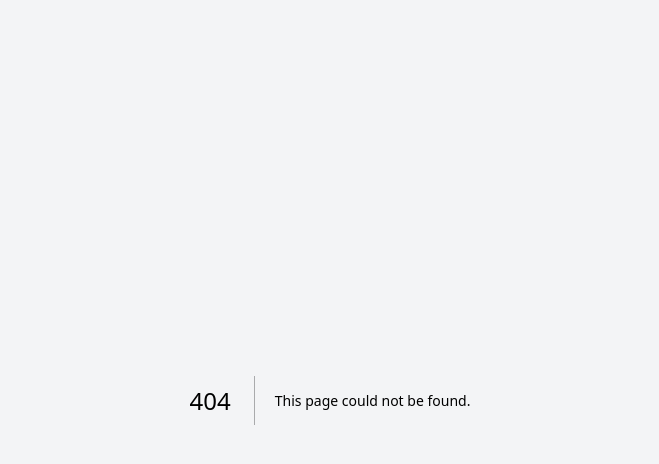
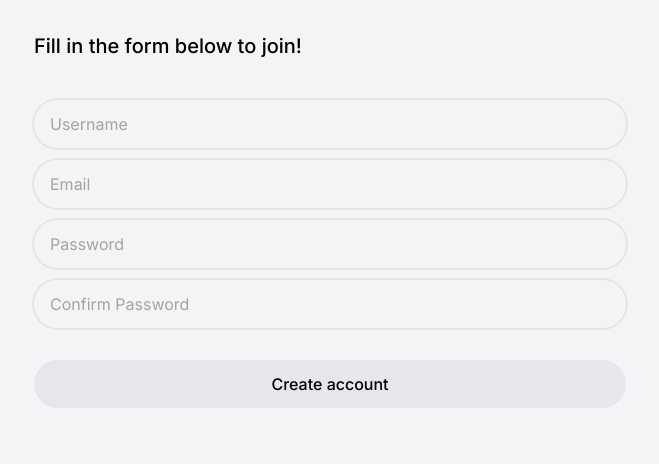
Before and after one commit to jungheeYoo/assignment-26, a Next.js app: page /create-account in a window 1280 px wide. Before the commit this address had no page. Shown: the top 464 px of the page, without its empty margins (310-969 px from the left). Built offline with nearby package versions, Linux system fonts and the light colour scheme.

Commit message:
assignment-29, create-account 추가

```diff
--- /dev/null
+++ b/app/create-account/actions.ts
@@ -0,0 +1,63 @@
+'use server';
+import {
+  PASSWORD_MIN_LENGTH,
+  PASSWORD_REGEX,
+  PASSWORD_REGEX_ERROR,
+  USERNAME_MIN_LENGTH,
+  USERNAME_MIN_LENGTH_ERROR,
+} from '@/lib/constants';
+import { z } from 'zod';
+
+const checkUsername = (username: string) => !username.includes('potato');
+const checkPasswords = ({
+  password,
+  confirm_password,
+}: {
+  password: string;
+  confirm_password: string;
+}) => password === confirm_password;
+
+const formSchema = z
+  .object({
+    username: z
+      .string({ invalid_type_error: 'Username must be a string' })
+      .toLowerCase()
+      .min(USERNAME_MIN_LENGTH, USERNAME_MIN_LENGTH_ERROR)
+      .trim(),
+    email: z
+      .string()
+      .email()
+      .toLowerCase()
+      .refine((val) => val.endsWith('@zod.com'), {
+        message: 'Only @zod.com emails are allowed',
+      }),
+    password: z
+      .string({
+        required_error: 'Password is required',
+      })
+      .min(PASSWORD_MIN_LENGTH)
+      .regex(PASSWORD_REGEX, PASSWORD_REGEX_ERROR),
+    confirm_password: z.string().min(PASSWORD_MIN_LENGTH),
+  })
+  .refine(checkPasswords, {
+    message: 'Both passwords should be the same!',
+    path: ['confirm_password'],
+  });
+
+export async function createAccount(prevState: any, formData: FormData) {
+  const data = {
+    username: formData.get('username'),
+    email: formData.get('email'),
+    password: formData.get('password'),
+    confirm_password: formData.get('confirm_password'),
+  };
+
+  const result = formSchema.safeParse(data);
+  if (!result.success) {
+    console.log(result.error.flatten());
+
+    return result.error.flatten();
+  } else {
+    console.log(result.data);
+  }
+}
--- /dev/null
+++ b/app/create-account/page.tsx
@@ -0,0 +1,57 @@
+//-----------------------------------------------------
+// 6-6
+// Log In Validation
+
+'use client';
+
+import FormInput from '@/components/form-input';
+import FormButton from '@/components/form-btn';
+import { useFormState } from 'react-dom';
+import { createAccount } from './actions';
+import { PASSWORD_MIN_LENGTH } from '@/lib/constants';
+
+// Create Account Screen
+export default function CreateAccount() {
+  const [state, dispatch] = useFormState(createAccount, null);
+
+  return (
+    <div className="flex flex-col gap-10 py-8 px-6">
+      <div className="flex flex-col gap-2 *:font-medium">
+        <h1 className="text-xl">Fill in the form below to join!</h1>
+      </div>
+      <form action={dispatch} className="flex flex-col gap-3">
+        <FormInput
+          name="username"
+          type="text"
+          placeholder="Username"
+          required
+          errors={state?.fieldErrors.username}
+        />
+        <FormInput
+          name="email"
+          type="email"
+          placeholder="Email"
+          required
+          errors={state?.fieldErrors.email}
+        />
+        <FormInput
+          name="password"
+          type="password"
+          placeholder="Password"
+          minLength={PASSWORD_MIN_LENGTH}
+          required
+          errors={state?.fieldErrors.password}
+        />
+        <FormInput
+          name="confirm_password"
+          type="password"
+          placeholder="Confirm Password"
+          required
+          minLength={PASSWORD_MIN_LENGTH}
+          errors={state?.fieldErrors.confirm_password}
+        />
+        <FormButton text="Create account" />
+      </form>
+    </div>
+  );
+}
--- /dev/null
+++ b/app/login/page.tsx
@@ -0,0 +1,51 @@
+// assignment-27
+'use client';
+
+import FormButton from '@/components/form-btn';
+import FormInput from '@/components/form-input';
+import { useFormState } from 'react-dom';
+import { handleForm } from './actions';
+import { EnvelopeIcon, KeyIcon, UserIcon } from '@heroicons/react/24/solid';
+import { PASSWORD_MIN_LENGTH } from '@/lib/constants';
+import '@/lib/db';
+
+export default function Login() {
+  const [state, action] = useFormState(handleForm, null);
+  const success = state?.success ?? false;
+
+  return (
+    <div className="flex flex-col gap-10 mt-10 py-8 px-6">
+      <div className="flex flex-col items-center gap-2 *:font-medium">
+        <h1 className="text-2xl">🔥</h1>
+      </div>
+      <form action={action} className="flex flex-col gap-3">
+        <FormInput
+          name="email"
+          type="email"
+          placeholder="Email"
+          required
+          errors={state?.fieldErrors.email}
+          icon={<EnvelopeIcon className="w-4 h-4 text-gray-400" />}
+        />
+        <FormInput
+          name="username"
+          type="text"
+          placeholder="Username"
+          required
+          errors={state?.fieldErrors.username}
+          icon={<UserIcon className="w-4 h-4 text-gray-400" />}
+        />
+        <FormInput
+          name="password"
+          type="password"
+          placeholder="Password"
+          required
+          // minLength={PASSWORD_MIN_LENGTH}
+          errors={state?.fieldErrors.password}
+          icon={<KeyIcon className="w-4 h-4 text-gray-400" />}
+        />
+        <FormButton text="Log in" success={success} />
+      </form>
+    </div>
+  );
+}
--- a/app/page.tsx
+++ b/app/page.tsx
@@ -1,51 +1,27 @@
-// assignment-27
-'use client';
-
-import FormButton from '@/components/form-btn';
-import FormInput from '@/components/form-input';
-import { useFormState } from 'react-dom';
-import { handleForm } from './actions';
-import { EnvelopeIcon, KeyIcon, UserIcon } from '@heroicons/react/24/solid';
-import { PASSWORD_MIN_LENGTH } from '@/lib/constants';
+import Link from 'next/link';
 import '@/lib/db';
 
-export default function Login() {
-  const [state, action] = useFormState(handleForm, null);
-  const success = state?.success ?? false;
-
+export default function Home() {
   return (
-    <div className="flex flex-col gap-10 mt-10 py-8 px-6">
-      <div className="flex flex-col items-center gap-2 *:font-medium">
-        <h1 className="text-2xl">🔥</h1>
+    <div className="flex flex-col items-center justify-between min-h-screen p-6">
+      <div className="my-auto flex flex-col items-center gap-2 *:font-medium">
+        <span className="text-9xl">🔥</span>
+        <h1 className="text-4xl mt-6">Welcom!!</h1>
       </div>
-      <form action={action} className="flex flex-col gap-3">
-        <FormInput
-          name="email"
-          type="email"
-          placeholder="Email"
-          required
-          errors={state?.fieldErrors.email}
-          icon={<EnvelopeIcon className="w-4 h-4 text-gray-400" />}
-        />
-        <FormInput
-          name="username"
-          type="text"
-          placeholder="Username"
-          required
-          errors={state?.fieldErrors.username}
-          icon={<UserIcon className="w-4 h-4 text-gray-400" />}
-        />
-        <FormInput
-          name="password"
-          type="password"
-          placeholder="Password"
-          required
-          // minLength={PASSWORD_MIN_LENGTH}
-          errors={state?.fieldErrors.password}
-          icon={<KeyIcon className="w-4 h-4 text-gray-400" />}
-        />
-        <FormButton text="Log in" success={success} />
-      </form>
+      <div className="flex flex-col items-center gap-3 w-full">
+        <Link
+          href="/create-account"
+          className="w-full flex justify-center items-center bg-gray-200 text-black font-medium rounded-full  h-12 hover:bg-gray-300 transition-colors hover:text-white mt-5"
+        >
+          시작하기
+        </Link>
+        <div className="flex gap-2">
+          <span>이미 계정이 있나요?</span>
+          <Link href="/login" className="hover:underline">
+            로그인
+          </Link>
+        </div>
+      </div>
     </div>
   );
 }
```
Also changed, not shown: app/login/actions.ts (renamed from app/actions.ts).
